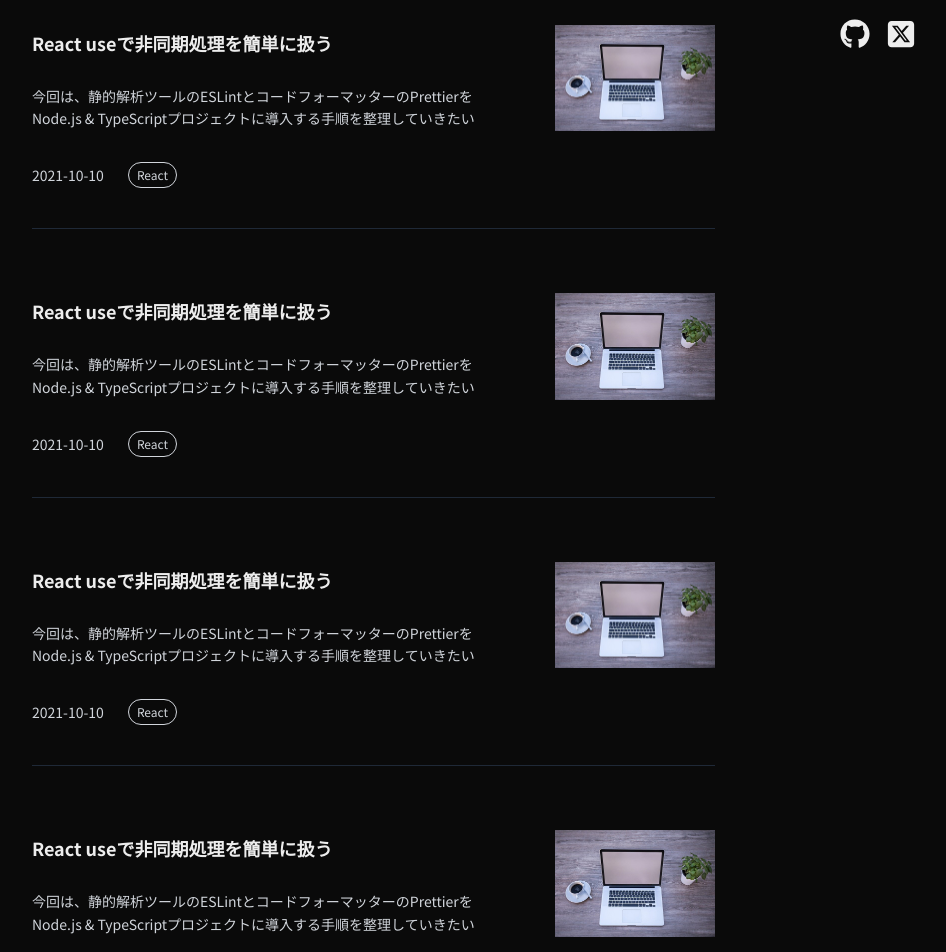
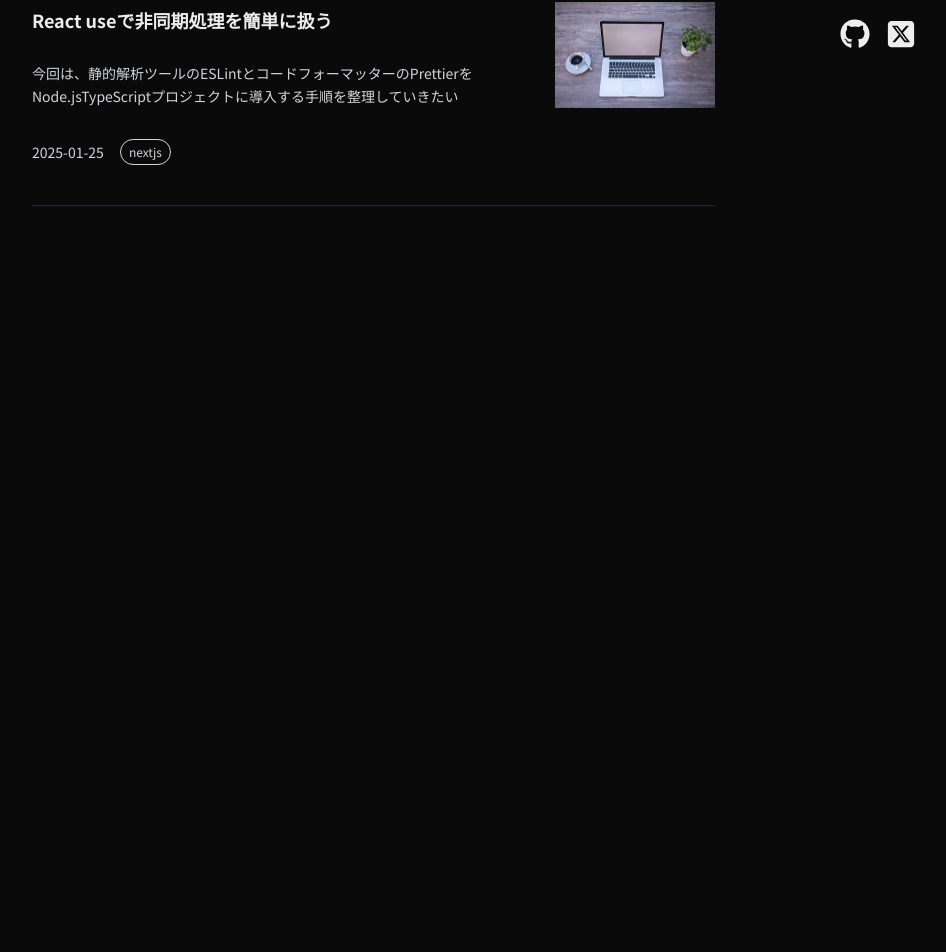
Before and after one commit to onebis/mi-no-blog, a Next.js app: page / in a window 1280 px wide. Shown: the part 445-1397 px from the top of the page, without its empty margins (112-1058 px from the left). After the commit the page ends 800 px from the top, so only its background shows below. Built offline with nearby package versions, Linux system fonts and the light colour scheme; a web font is replaced by a local one.

Commit message:
記事一覧、記事表示実装

```diff
--- /dev/null
+++ b/contents/post1.md
@@ -0,0 +1,18 @@
+---
+title: "ここにタイトルをいれます"
+createdAt: "2025-01-28"
+tags: ["nextjs", "react"]
+description: "ここに記事の説明をいれます"
+---
+
+# この記事のタイトルです
+
+記事のテストを書いています
+
+## サブタイトル
+
+サブタイトルのテストを書いています
+
+## サブタイトル2
+
+サブタイトル2のテストを書いています
--- /dev/null
+++ b/contents/post2.md
@@ -0,0 +1,18 @@
+---
+title: "React useで非同期処理を簡単に扱う"
+createdAt: "2025-01-25"
+tags: ["nextjs"]
+description: "今回は、静的解析ツールのESLintとコードフォーマッターのPrettierをNode.jsTypeScriptプロジェクトに導入する手順を整理していきたい"
+---
+
+# この記事のタイトルです
+
+記事のテストを書いています
+
+## サブタイトル
+
+サブタイトルのテストを書いています
+
+## サブタイトル2
+
+サブタイトル2のテストを書いています
--- a/package.json
+++ b/package.json
@@ -10,6 +10,7 @@
     "format": "prettier --write ."
   },
   "dependencies": {
+    "front-matter": "^4.0.2",
     "next": "15.1.5",
     "react": "^19.0.0",
     "react-dom": "^19.0.0",
--- a/src/app/page.tsx
+++ b/src/app/page.tsx
@@ -1,92 +1,107 @@
 import Image from 'next/image'
+import Link from 'next/link'
 import { Category } from '@/components/Category'
 import { Sidebar } from '@/components/Sidebar'
+import { getAllPosts } from '@/libs/posts'
 
 export default function Home() {
+  // 記事の一覧を取得
+  const articles = getAllPosts()
+
   return (
     <div className='mt-8 flex flex-col gap-4 lg:flex-row'>
       <div className='flex-1 lg:flex-[7]'>
         <Category />
-        <div className='mt-16 flex border-b border-gray-800 pb-10'>
+        {articles.map((article) => (
+          <Link
+            key={article.slug}
+            href={article.slug}
+            className='mt-16 flex border-b border-gray-800 pb-10'
+          >
             <div className='flex-auto'>
-            <div className='text-lg font-bold leading-loose'>React useで非同期処理を簡単に扱う</div>
+              <div className='text-lg font-bold leading-loose'>{article.title}</div>
               <div className='mt-6 text-sm leading-relaxed text-gray-300'>
-              今回は、静的解析ツールのESLintとコードフォーマッターのPrettierをNode.js &
-              TypeScriptプロジェクトに導入する手順を整理していきたい
+                {article.description}
               </div>
-            <div className='mt-8 flex items-center justify-items-start gap-6 text-sm text-gray-300'>
-              <div>2021-10-10</div>
-              <div className='rounded-2xl border border-gray-300 px-2 py-1 text-xs'>React</div>
+              <div className='mt-8 flex items-center justify-items-start gap-2 text-sm text-gray-300'>
+                <div className='mr-2'>{article.createdAt}</div>
+                {article.tags.map((tag) => (
+                  <div key={tag} className='rounded-2xl border border-gray-300 px-2 py-1 text-xs'>
+                    {tag}
+                  </div>
+                ))}
               </div>
             </div>
             <div className='ml-12 flex-shrink-0'>
               <Image src={'/thumbnail02.jpg'} width={160} height={107} alt='thumbnail' />
             </div>
-        </div>
-        <div className='mt-16 flex border-b border-gray-800 pb-10'>
-          <div className='flex-auto'>
-            <div className='text-lg font-bold leading-loose'>React useで非同期処理を簡単に扱う</div>
-            <div className='mt-6 text-sm leading-relaxed text-gray-300'>
-              今回は、静的解析ツールのESLintとコードフォーマッターのPrettierをNode.js &
-              TypeScriptプロジェクトに導入する手順を整理していきたい
-            </div>
-            <div className='mt-8 flex items-center justify-items-start gap-6 text-sm text-gray-300'>
-              <div>2021-10-10</div>
-              <div className='rounded-2xl border border-gray-300 px-2 py-1 text-xs'>React</div>
-            </div>
-          </div>
-          <div className='ml-12 flex-shrink-0'>
-            <Image src={'/thumbnail02.jpg'} width={160} height={107} alt='thumbnail' />
-          </div>
-        </div>
-        <div className='mt-16 flex border-b border-gray-800 pb-10'>
-          <div className='flex-auto'>
-            <div className='text-lg font-bold leading-loose'>React useで非同期処理を簡単に扱う</div>
-            <div className='mt-6 text-sm leading-relaxed text-gray-300'>
-              今回は、静的解析ツールのESLintとコードフォーマッターのPrettierをNode.js &
-              TypeScriptプロジェクトに導入する手順を整理していきたい
-            </div>
-            <div className='mt-8 flex items-center justify-items-start gap-6 text-sm text-gray-300'>
-              <div>2021-10-10</div>
-              <div className='rounded-2xl border border-gray-300 px-2 py-1 text-xs'>React</div>
-            </div>
-          </div>
-          <div className='ml-12 flex-shrink-0'>
-            <Image src={'/thumbnail02.jpg'} width={160} height={107} alt='thumbnail' />
-          </div>
-        </div>
-        <div className='mt-16 flex border-b border-gray-800 pb-10'>
-          <div className='flex-auto'>
-            <div className='text-lg font-bold leading-loose'>React useで非同期処理を簡単に扱う</div>
-            <div className='mt-6 text-sm leading-relaxed text-gray-300'>
-              今回は、静的解析ツールのESLintとコードフォーマッターのPrettierをNode.js &
-              TypeScriptプロジェクトに導入する手順を整理していきたい
-            </div>
-            <div className='mt-8 flex items-center justify-items-start gap-6 text-sm text-gray-300'>
-              <div>2021-10-10</div>
-              <div className='rounded-2xl border border-gray-300 px-2 py-1 text-xs'>React</div>
-            </div>
-          </div>
-          <div className='ml-12 flex-shrink-0'>
-            <Image src={'/thumbnail02.jpg'} width={160} height={107} alt='thumbnail' />
-          </div>
-        </div>
-        <div className='mt-16 flex border-b border-gray-800 pb-10'>
-          <div className='flex-auto'>
-            <div className='text-lg font-bold leading-loose'>React useで非同期処理を簡単に扱う</div>
-            <div className='mt-6 text-sm leading-relaxed text-gray-300'>
-              今回は、静的解析ツールのESLintとコードフォーマッターのPrettierをNode.js &
-              TypeScriptプロジェクトに導入する手順を整理していきたい
-            </div>
-            <div className='mt-8 flex items-center justify-items-start gap-6 text-sm text-gray-300'>
-              <div>2021-10-10</div>
-              <div className='rounded-2xl border border-gray-300 px-2 py-1 text-xs'>React</div>
-            </div>
-          </div>
-          <div className='ml-12 flex-shrink-0'>
-            <Image src={'/thumbnail02.jpg'} width={160} height={107} alt='thumbnail' />
-          </div>
-        </div>
+          </Link>
+        ))}
+
+        {/*<div className='mt-16 flex border-b border-gray-800 pb-10'>*/}
+        {/*  <div className='flex-auto'>*/}
+        {/*    <div className='text-lg font-bold leading-loose'>React useで非同期処理を簡単に扱う</div>*/}
+        {/*    <div className='mt-6 text-sm leading-relaxed text-gray-300'>*/}
+        {/*      今回は、静的解析ツールのESLintとコードフォーマッターのPrettierをNode.js &*/}
+        {/*      TypeScriptプロジェクトに導入する手順を整理していきたい*/}
+        {/*    </div>*/}
+        {/*    <div className='mt-8 flex items-center justify-items-start gap-6 text-sm text-gray-300'>*/}
+        {/*      <div>2021-10-10</div>*/}
+        {/*      <div className='rounded-2xl border border-gray-300 px-2 py-1 text-xs'>React</div>*/}
+        {/*    </div>*/}
+        {/*  </div>*/}
+        {/*  <div className='ml-12 flex-shrink-0'>*/}
+        {/*    <Image src={'/thumbnail02.jpg'} width={160} height={107} alt='thumbnail'/>*/}
+        {/*  </div>*/}
+        {/*</div>*/}
+        {/*<div className='mt-16 flex border-b border-gray-800 pb-10'>*/}
+        {/*  <div className='flex-auto'>*/}
+        {/*    <div className='text-lg font-bold leading-loose'>React useで非同期処理を簡単に扱う</div>*/}
+        {/*    <div className='mt-6 text-sm leading-relaxed text-gray-300'>*/}
+        {/*      今回は、静的解析ツールのESLintとコードフォーマッターのPrettierをNode.js &*/}
+        {/*      TypeScriptプロジェクトに導入する手順を整理していきたい*/}
+        {/*    </div>*/}
+        {/*    <div className='mt-8 flex items-center justify-items-start gap-6 text-sm text-gray-300'>*/}
+        {/*      <div>2021-10-10</div>*/}
+        {/*      <div className='rounded-2xl border border-gray-300 px-2 py-1 text-xs'>React</div>*/}
+        {/*    </div>*/}
+        {/*  </div>*/}
+        {/*  <div className='ml-12 flex-shrink-0'>*/}
+        {/*    <Image src={'/thumbnail02.jpg'} width={160} height={107} alt='thumbnail' />*/}
+        {/*  </div>*/}
+        {/*</div>*/}
+        {/*<div className='mt-16 flex border-b border-gray-800 pb-10'>*/}
+        {/*  <div className='flex-auto'>*/}
+        {/*    <div className='text-lg font-bold leading-loose'>React useで非同期処理を簡単に扱う</div>*/}
+        {/*    <div className='mt-6 text-sm leading-relaxed text-gray-300'>*/}
+        {/*      今回は、静的解析ツールのESLintとコードフォーマッターのPrettierをNode.js &*/}
+        {/*      TypeScriptプロジェクトに導入する手順を整理していきたい*/}
+        {/*    </div>*/}
+        {/*    <div className='mt-8 flex items-center justify-items-start gap-6 text-sm text-gray-300'>*/}
+        {/*      <div>2021-10-10</div>*/}
+        {/*      <div className='rounded-2xl border border-gray-300 px-2 py-1 text-xs'>React</div>*/}
+        {/*    </div>*/}
+        {/*  </div>*/}
+        {/*  <div className='ml-12 flex-shrink-0'>*/}
+        {/*    <Image src={'/thumbnail02.jpg'} width={160} height={107} alt='thumbnail' />*/}
+        {/*  </div>*/}
+        {/*</div>*/}
+        {/*<div className='mt-16 flex border-b border-gray-800 pb-10'>*/}
+        {/*  <div className='flex-auto'>*/}
+        {/*    <div className='text-lg font-bold leading-loose'>React useで非同期処理を簡単に扱う</div>*/}
+        {/*    <div className='mt-6 text-sm leading-relaxed text-gray-300'>*/}
+        {/*      今回は、静的解析ツールのESLintとコードフォーマッターのPrettierをNode.js &*/}
+        {/*      TypeScriptプロジェクトに導入する手順を整理していきたい*/}
+        {/*    </div>*/}
+        {/*    <div className='mt-8 flex items-center justify-items-start gap-6 text-sm text-gray-300'>*/}
+        {/*      <div>2021-10-10</div>*/}
+        {/*      <div className='rounded-2xl border border-gray-300 px-2 py-1 text-xs'>React</div>*/}
+        {/*    </div>*/}
+        {/*  </div>*/}
+        {/*  <div className='ml-12 flex-shrink-0'>*/}
+        {/*    <Image src={'/thumbnail02.jpg'} width={160} height={107} alt='thumbnail' />*/}
+        {/*  </div>*/}
+        {/*</div>*/}
       </div>
       <Sidebar />
     </div>
--- /dev/null
+++ b/src/libs/posts.ts
@@ -0,0 +1,44 @@
+import * as fs from 'node:fs'
+import path from 'node:path'
+import frontMatter from 'front-matter'
+
+const contentsPath = path.join(process.cwd(), 'contents')
+type FrontMatter = {
+  title: string
+  createdAt: string
+  tags: string[]
+  description: string
+}
+
+type Post = { slug: string } & FrontMatter
+
+export const getAllPosts = (): Post[] => {
+  const filenames = fs.readdirSync(contentsPath)
+
+  return filenames.map((filename) => {
+    const filePath = path.join(contentsPath, filename)
+    const contents = fs.readFileSync(filePath, 'utf8')
+    const { attributes } = frontMatter(contents) as { attributes: FrontMatter }
+
+    return {
+      slug: filename.replace(/\.md$/, ''),
+      ...attributes,
+    }
+  })
+}
+
+export const getPost = (slug: string): { metadata: FrontMatter; content: string } => {
+  const filePath = path.join(process.cwd(), 'contents', `${slug}.md`)
+  const fileContents = fs.readFileSync(filePath, 'utf8')
+
+  // front-matterを解析
+  const { attributes, body } = frontMatter(fileContents) as {
+    attributes: FrontMatter
+    body: string
+  }
+
+  return {
+    metadata: attributes,
+    content: body,
+  }
+}
```
Also changed, not shown: src/app/[slug]/page.tsx (added, +36 -0 lines), 2 other files (tests, documents, lock files or other folders). Lines whose indentation alone changed are shown as unchanged.
